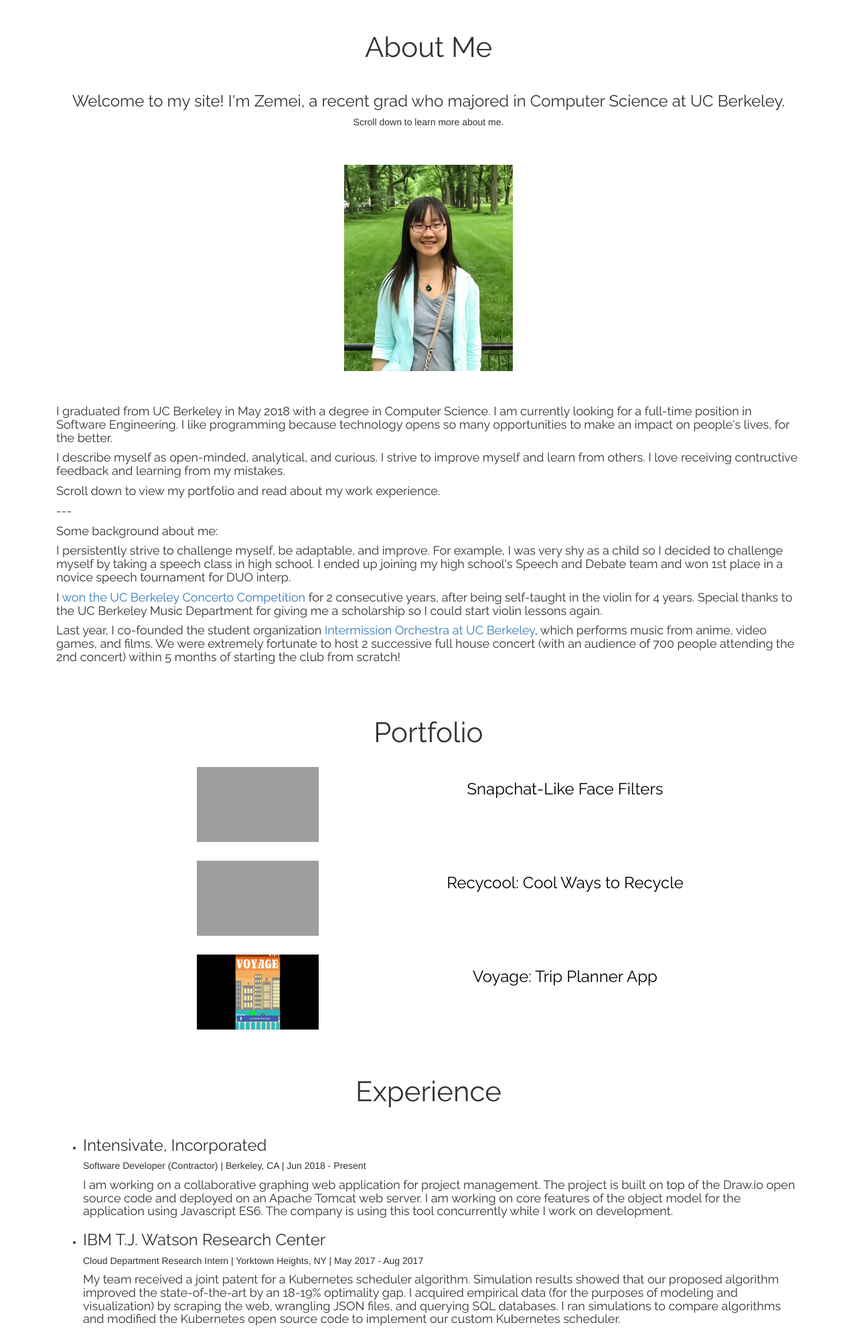
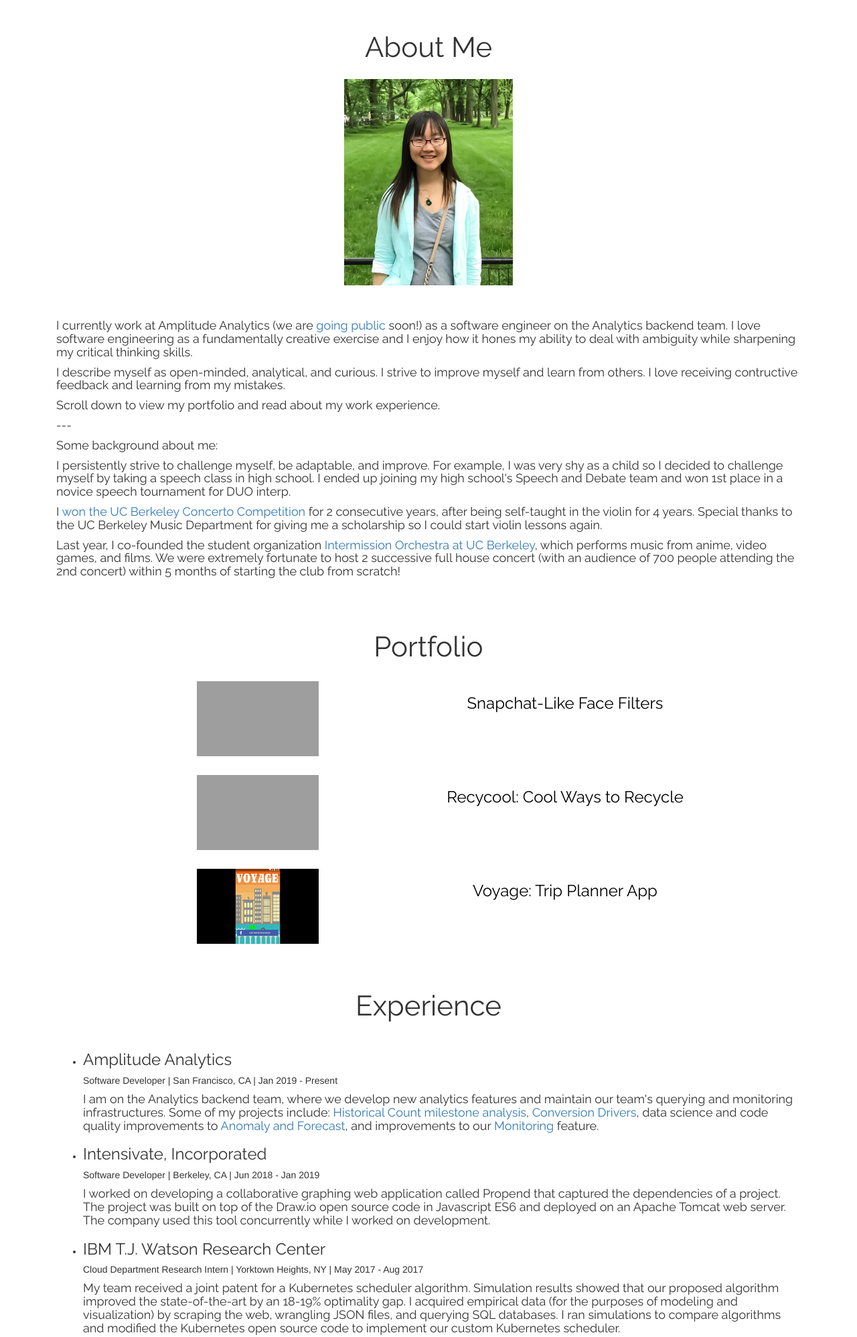
Before and after one commit to zezzer/zezzer.github.io, a plain HTML site: page index.html in a window 1280 px wide. Shown: the part 680-2676 px from the top of the page at 67% size. Drawn offline with Linux system fonts and the light colour scheme; grey boxes are pictures that could not be loaded.

Commit message:
update website 09/26/2021

```diff
--- a/css/custom.css
+++ b/css/custom.css
@@ -117,7 +117,6 @@ iframe {
 #self-pic img {
 	height: 22em;
 	width: 18em;
-	margin-top: 4em;
 }
 
 li > h3 {
--- a/index.html
+++ b/index.html
@@ -27,13 +27,11 @@
 		<div class="section">
 			<h2>About Me</h2>
 			<div class="description">
-				<h3>Welcome to my site! I'm Zemei, a recent grad who majored in Computer Science at UC Berkeley.</h3>
-				<h5 style="text-align:center;">Scroll down to learn more about me.</h5>
 				<div id="self-pic">
 					<img src="img/zemei.jpeg">
 				</div>
 				<br></br>
-				<h4>I graduated from UC Berkeley in May 2018 with a degree in Computer Science. I am currently looking for a full-time position in Software Engineering. I like programming because technology opens so many opportunities to make an impact on people's lives, for the better.</h4>
+				<h4>I currently work at Amplitude Analytics (we are <a href="https://www.cfo.com/ipos/2021/08/amplitude-files-for-direct-listing-on-nasdaq/">going public</a> soon!) as a software engineer on the Analytics backend team. I love software engineering as a fundamentally creative exercise and I enjoy how it hones my ability to deal with ambiguity while sharpening my critical thinking skills.</h4>
 				<h4>I describe myself as open-minded, analytical, and curious. I strive to improve myself and learn from others. I love receiving contructive feedback and learning from my mistakes. </h4>
 				<h4>Scroll down to view my portfolio and read about my work experience.</h4>
 				<h4>---</h4>
@@ -73,9 +71,14 @@
 			<div class="description">
 				<ul>
 					<li>
+						<h3>Amplitude Analytics</h3>
+						<h5>Software Developer | San Francisco, CA | Jan 2019 - Present </h5>
+						<h4>I am on the Analytics backend team, where we develop new analytics features and maintain our team's querying and monitoring infrastructures. Some of my projects include: <a href="https://amplitude.com/blog/introducing-milestone-analysis">Historical Count milestone analysis</a>, <a href="https://amplitude.com/blog/introducing-conversion-drivers">Conversion Drivers</a>, data science and code quality improvements to <a href="https://help.amplitude.com/hc/en-us/articles/360044072251-Anomaly-and-Forecast">Anomaly and Forecast</a>, and improvements to our <a href="https://help.amplitude.com/hc/en-us/articles/115001764612-Insights">Monitoring</a> feature.</h4>
+					</li>
+					<li>
 						<h3>Intensivate, Incorporated</h3>
-						<h5>Software Developer (Contractor) | Berkeley, CA | Jun 2018 - Present</h5>
-						<h4>I am working on a collaborative graphing web application for project management. The project is built on top of the Draw.io open source code and deployed on an Apache Tomcat web server. I am working on core features of the object model for the application using Javascript ES6. The company is using this tool concurrently while I work on development.</h4>
+						<h5>Software Developer | Berkeley, CA | Jun 2018 - Jan 2019 </h5>
+						<h4>I worked on developing a collaborative graphing web application called Propend that captured the dependencies of a project. The project was built on top of the Draw.io open source code in Javascript ES6 and deployed on an Apache Tomcat web server. The company used this tool concurrently while I worked on development.</h4>
 					</li>
 					<li>
 						<h3>IBM T.J. Watson Research Center</h3>
@@ -120,7 +123,7 @@
 					<iframe class="col-md-4" src="https://www.youtube.com/embed/Xrbz0YVIPME" frameborder="0" allowfullscreen></iframe>
 				</div>
 				<br></br>
-				<h4>I enjoy drawing as well, here are some of my past drawings:</h4>
+				<h4>Here are some of my past drawings:</h4>
 				<div class="row">
 					<div class="col-md-4">
 						<img width="320" height="240" src="img/IMG_0168.jpg"></a>
```
